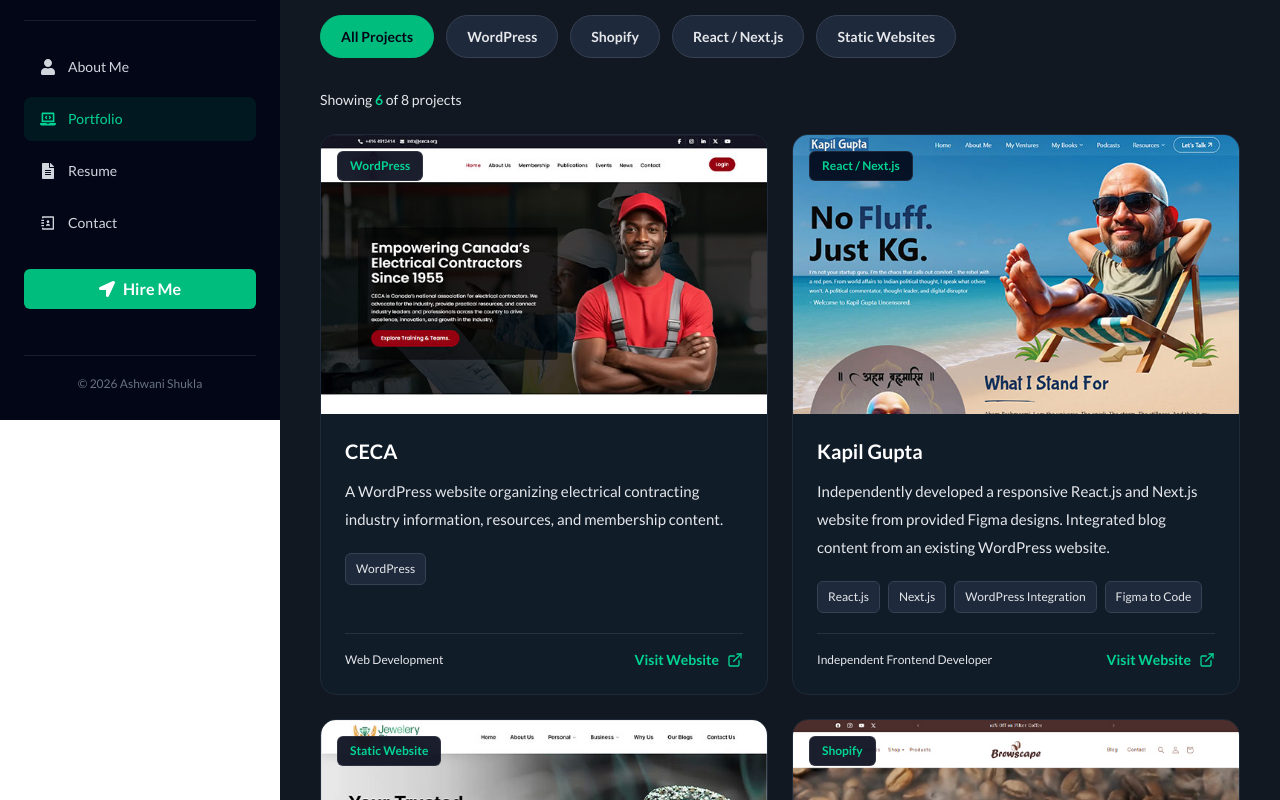
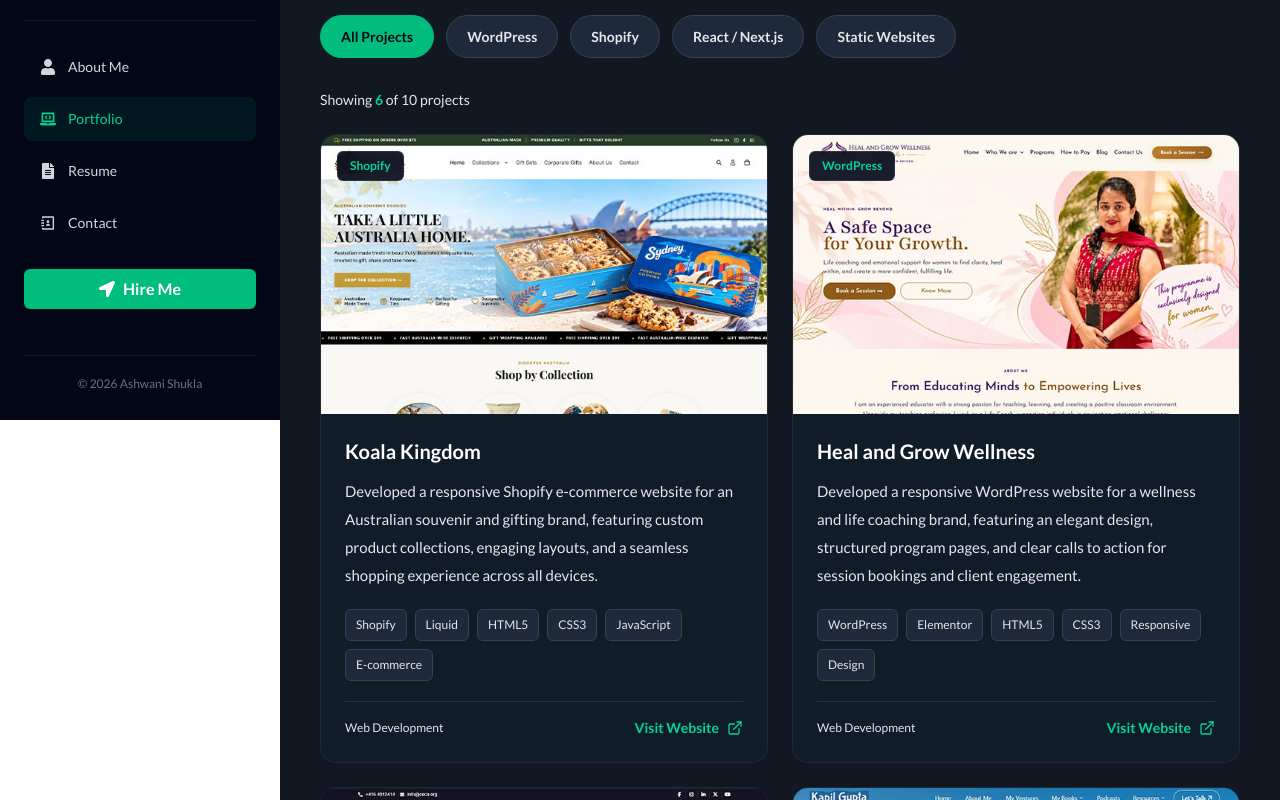
Before and after one commit to ashwanishukla669/portfolio, a Next.js app: page /portfolio in a window 1280 px wide. Shown: the part 380-1180 px from the top of the page. Built offline with nearby package versions, Linux system fonts and the light colour scheme.

Commit message:
add two website

```diff
--- a/app/data/projects.ts
+++ b/app/data/projects.ts
@@ -95,4 +95,26 @@ export const projects = [
     date: "2025-01-20",
     technologies: ["Shopify"],
   },
+  {
+    id: 9,
+    title: "Koala Kingdom",
+    description:
+      "Developed a responsive Shopify e-commerce website for an Australian souvenir and gifting brand, featuring custom product collections, engaging layouts, and a seamless shopping experience across all devices.",
+    image: "/portfolio/koalakingdom.jpg",
+    category: "shopify",
+    link: "https://www.koalakingdom.com.au/",
+    date: "2026-10-20",
+    technologies: ["Shopify", "Liquid", "HTML5", "CSS3", "JavaScript", "E-commerce"],
+  },
+    {
+    id: 10,
+    title: "Heal and Grow Wellness",
+    description:
+      "Developed a responsive WordPress website for a wellness and life coaching brand, featuring an elegant design, structured program pages, and clear calls to action for session bookings and client engagement.",
+    image: "/portfolio/healandgrowwellness.jpg",
+    category: "wordPress",
+    link: "https://healandgrowwellness.in/",
+    date: "2026-10-20",
+    technologies: ["WordPress", "Elementor", "HTML5", "CSS3", "Responsive", "Design"],
+  },
 ];
```
Also changed, not shown: public/portfolio/healandgrowwellness.jpg (added), public/portfolio/koalakingdom.jpg (added).
